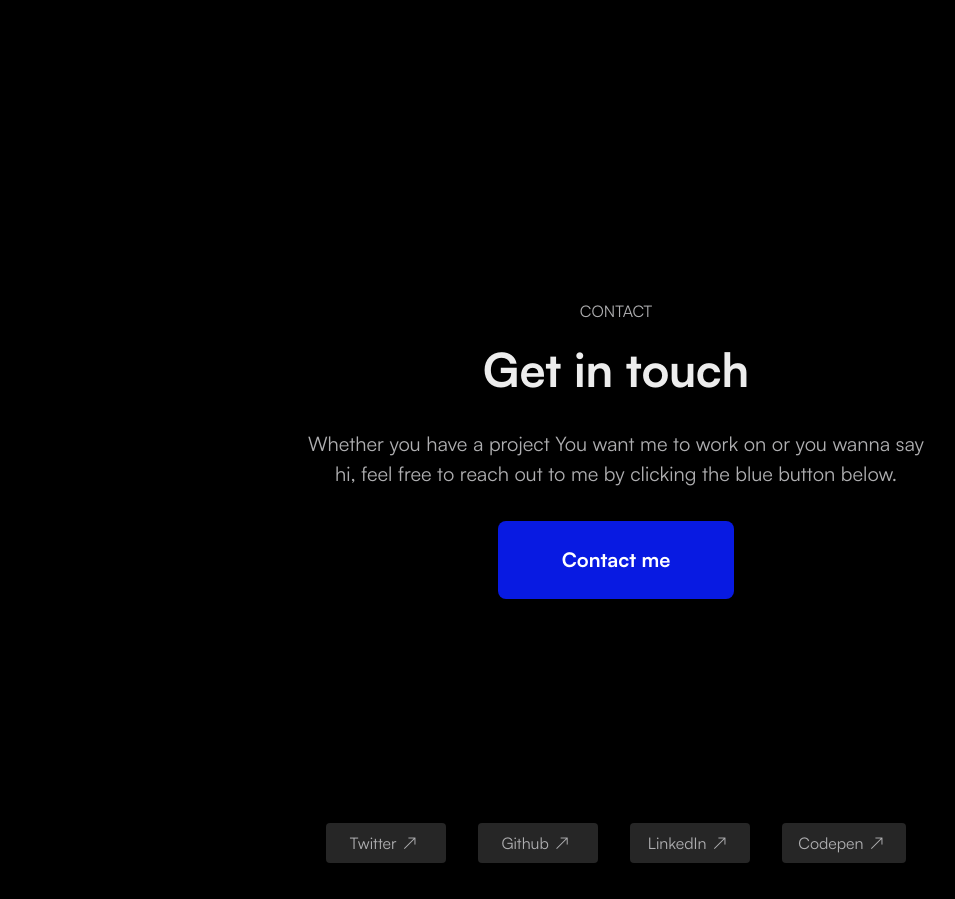
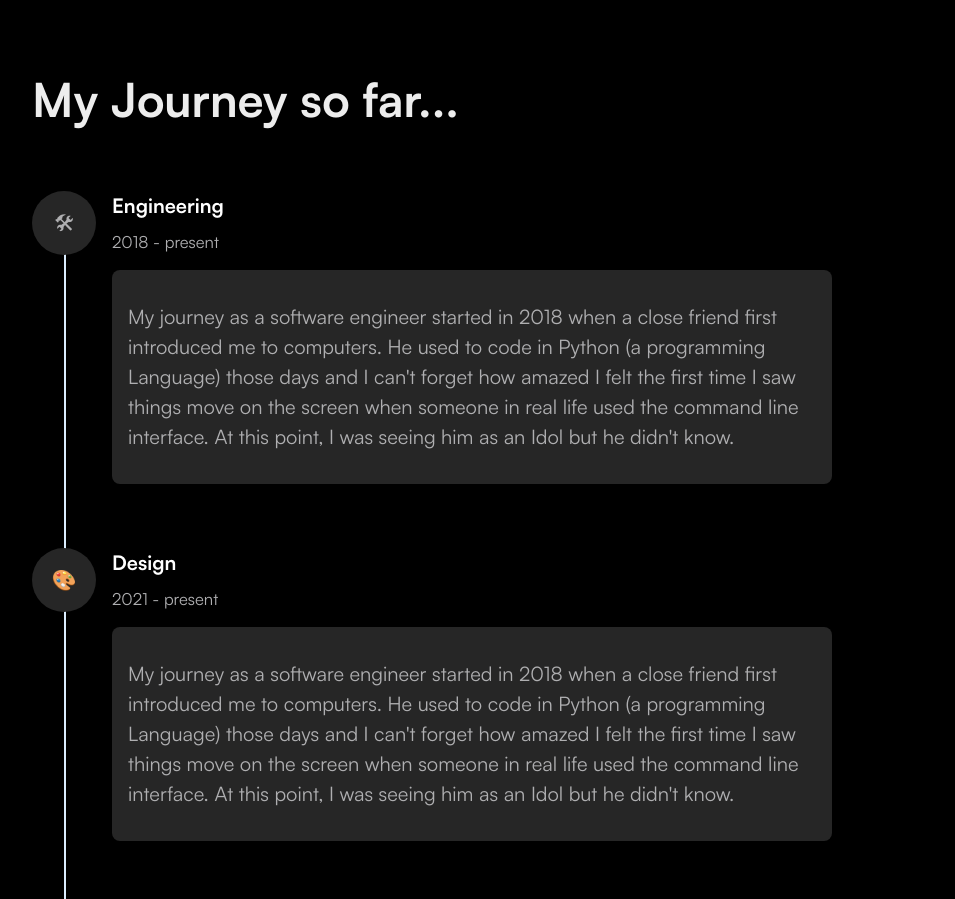
Before and after one commit to gzkdev/portfolio-archive, a Next.js app: page /about in a window 1280 px wide. Shown: the part 1880-2779 px from the top of the page, without its empty margins (24-979 px from the left). Built offline with nearby package versions, Linux system fonts and the light colour scheme.

Commit message:
built about page structure

```diff
--- a/components/AboutSection.jsx
+++ b/components/AboutSection.jsx
@@ -65,6 +65,139 @@ export default function AboutSection() {
               <li>Node</li>
             </ul>
           </div>
+          {/* J */}
+          <section className={styles.about__journey}>
+            <h2>My Journey so far...</h2>
+            <div className={styles.journey__story}>
+              <div className={styles.story__icon}>🛠</div>
+              <div className={styles.story__content}>
+                <h4 className={styles.story__title}>Engineering</h4>
+                <small className={styles.story__timeline}>2018 - present</small>
+                <p className={styles.story__text}>
+                  My journey as a software engineer started in 2018 when a close
+                  friend first introduced me to computers. He used to code in
+                  Python (a programming Language) those days and I can&apos;t
+                  forget how amazed I felt the first time I saw things move on
+                  the screen when someone in real life used the command line
+                  interface. At this point, I was seeing him as an Idol but he
+                  didn&apos;t know.
+                </p>
+              </div>
+            </div>
+
+            <div className={styles.journey__story}>
+              <div className={styles.story__icon}>🎨</div>
+              <div className={styles.story__content}>
+                <h4 className={styles.story__title}>Design</h4>
+                <small className={styles.story__timeline}>2021 - present</small>
+                <p className={styles.story__text}>
+                  My journey as a software engineer started in 2018 when a close
+                  friend first introduced me to computers. He used to code in
+                  Python (a programming Language) those days and I can&apos;t
+                  forget how amazed I felt the first time I saw things move on
+                  the screen when someone in real life used the command line
+                  interface. At this point, I was seeing him as an Idol but he
+                  didn&apos;t know.
+                </p>
+              </div>
+            </div>
+
+            <div className={styles.journey__story}>
+              <div className={styles.story__icon}>🎓</div>
+              <div className={styles.story__content}>
+                <h4 className={styles.story__title}>Academics</h4>
+                <small className={styles.story__timeline}>
+                  2021 - expected 2024
+                </small>
+                <div className={styles.story__text}>
+                  <p>
+                    I have quite an excellent academic record from childhood to
+                    the university. Currently, I&apos;m a 300 level student of
+                    Nnamdi Azikiwe University, Nigeria where I&apos;m studying
+                    Pharmacy (GPA 4.65/5).
+                  </p>
+                  <p>
+                    Going back to high school days, in the year 2017, I
+                    represented my State at the CSN (Chemical Society of
+                    Nigeria) National competition where I unfortunately came
+                    back with nothing at the final round.
+                  </p>
+                </div>
+              </div>
+            </div>
+
+            <div className={styles.journey__story}>
+              <div className={styles.story__icon}>🧪</div>
+              <div className={styles.story__content}>
+                <h4 className={styles.story__title}>Learning</h4>
+                <small className={styles.story__timeline}>2021 - present</small>
+                <p className={styles.story__text}>
+                  My journey as a software engineer started in 2018 when a close
+                  friend first introduced me to computers. He used to code in
+                  Python (a programming Language) those days and I can&apos;t
+                  forget how amazed I felt the first time I saw things move on
+                  the screen when someone in real life used the command line
+                  interface. At this point, I was seeing him as an Idol but he
+                  didn&apos;t know.
+                </p>
+
+                <div className={styles.story__list_container}>
+                  <span>Learning resources</span>
+                  <ul className={styles.story__list}>
+                    <li>
+                      <a href="#">Web development Full course</a>
+                    </li>
+                    <li>
+                      <a href="#">Intro to Algorithms and Data Structures</a>
+                    </li>
+                    <li>
+                      <a href="#">Algorithms and Data Structures Full course</a>
+                    </li>
+                    <li>
+                      <a href="#">Full stack react course</a>
+                    </li>
+                    <li>
+                      <a href="#">You don&apos;t know JS</a>
+                    </li>
+                  </ul>
+                </div>
+              </div>
+            </div>
+
+            <div className={styles.journey__story}>
+              <div className={styles.story__icon}>🎧</div>
+              <div className={styles.story__content}>
+                <h4 className={styles.story__title}>Music</h4>
+                <small className={styles.story__timeline}>2021 - present</small>
+                <p className={styles.story__text}>
+                  My journey as a software engineer started in 2018 when a close
+                  friend first introduced me to computers. He used to code in
+                  Python (a programming Language) those days and I can&apos;t
+                  forget how amazed I felt the first time I saw things move on
+                  the screen when someone in real life used the command line
+                  interface. At this point, I was seeing him as an Idol but he
+                  didn&apos;t know.
+                </p>
+              </div>
+            </div>
+
+            <div className={styles.journey__story}>
+              <div className={styles.story__icon}>🎮</div>
+              <div className={styles.story__content}>
+                <h4 className={styles.story__title}>Extras</h4>
+                <small className={styles.story__timeline}>2021 - present</small>
+                <p className={styles.story__text}>
+                  My journey as a software engineer started in 2018 when a close
+                  friend first introduced me to computers. He used to code in
+                  Python (a programming Language) those days and I can&apos;t
+                  forget how amazed I felt the first time I saw things move on
+                  the screen when someone in real life used the command line
+                  interface. At this point, I was seeing him as an Idol but he
+                  didn&apos;t know.
+                </p>
+              </div>
+            </div>
+          </section>
         </div>
         {/* <div className={styles.about__container}>
           <span className={styles.about__title}>About me</span>
--- a/styles/About.module.css
+++ b/styles/About.module.css
@@ -85,6 +85,87 @@
   border-radius: 34px;
 }
 
+.about__journey {
+  padding: 4rem 0;
+}
+
+.journey__story {
+  --icon-scale: min(10vw, 64px);
+  position: relative;
+  padding-top: 4rem;
+  display: flex;
+  max-width: 800px;
+}
+
+.story__icon {
+  flex: 1 0 var(--icon-scale);
+  width: var(--icon-scale);
+  height: var(--icon-scale);
+  background-color: var(--color-710);
+  border-radius: 50%;
+  margin-right: 1rem;
+  display: flex;
+  align-items: center;
+  justify-content: center;
+  z-index: 1;
+}
+
+.journey__story:not(:last-child):after {
+  content: "";
+  position: absolute;
+  top: 0;
+  left: calc(var(--icon-scale) * 2);
+  width: 2px;
+  height: 100%;
+  transform: translate(calc(var(--icon-scale) * -1.5), 4.2rem);
+  background-color: var(--color-120);
+}
+
+.story__title {
+  color: var(--color-100);
+}
+
+.story__timeline {
+  display: inline-block;
+  margin: 0.5rem 0 1rem;
+}
+
+.story__text {
+  background-color: var(--color-710);
+  padding: 2rem min(10vw, 1rem);
+  border-radius: 8px;
+}
+
+.story__text p {
+  margin-bottom: 1rem;
+}
+
+.story__list li {
+  margin-top: 1rem;
+  list-style: inside;
+  font-size: var(--font-s1ze-200);
+  width: fit-content;
+  padding: 0.5rem 2rem 0.5rem 1rem;
+  border-radius: 4px;
+  color: var(--color-120);
+  background-color: var(--color-710);
+}
+
+.story__list_container {
+  padding: 2rem 0;
+}
+
+.story__list_container > span {
+  font-size: var(--font-s1ze-200);
+  text-transform: uppercase;
+}
+
+/* .story__list li::after {
+  content: "↗";
+  display: inline-block;
+  margin-left: 0.5rem;
+} */
+
 @media (min-width: 600px) {
   .about .container {
     width: 80%;
```
